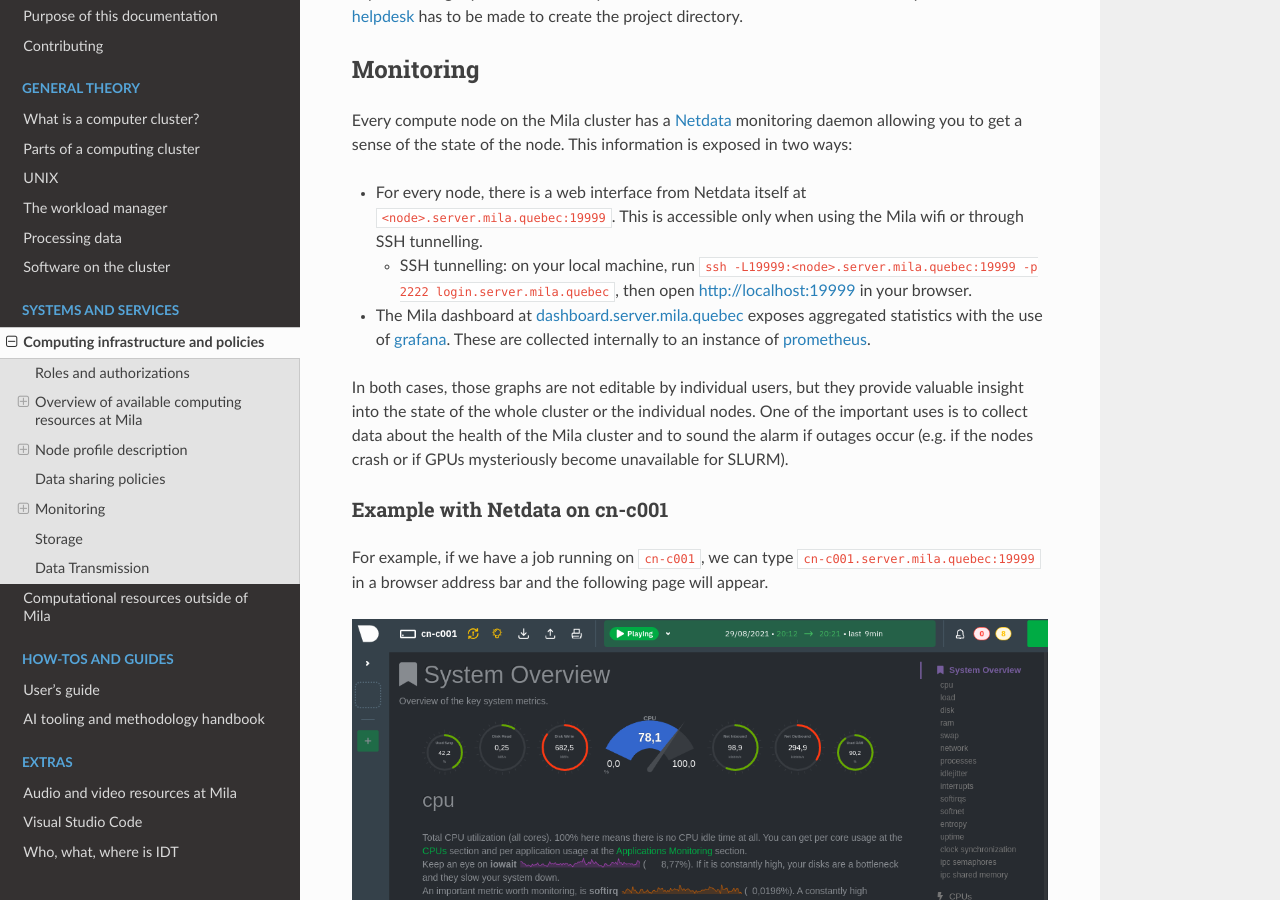
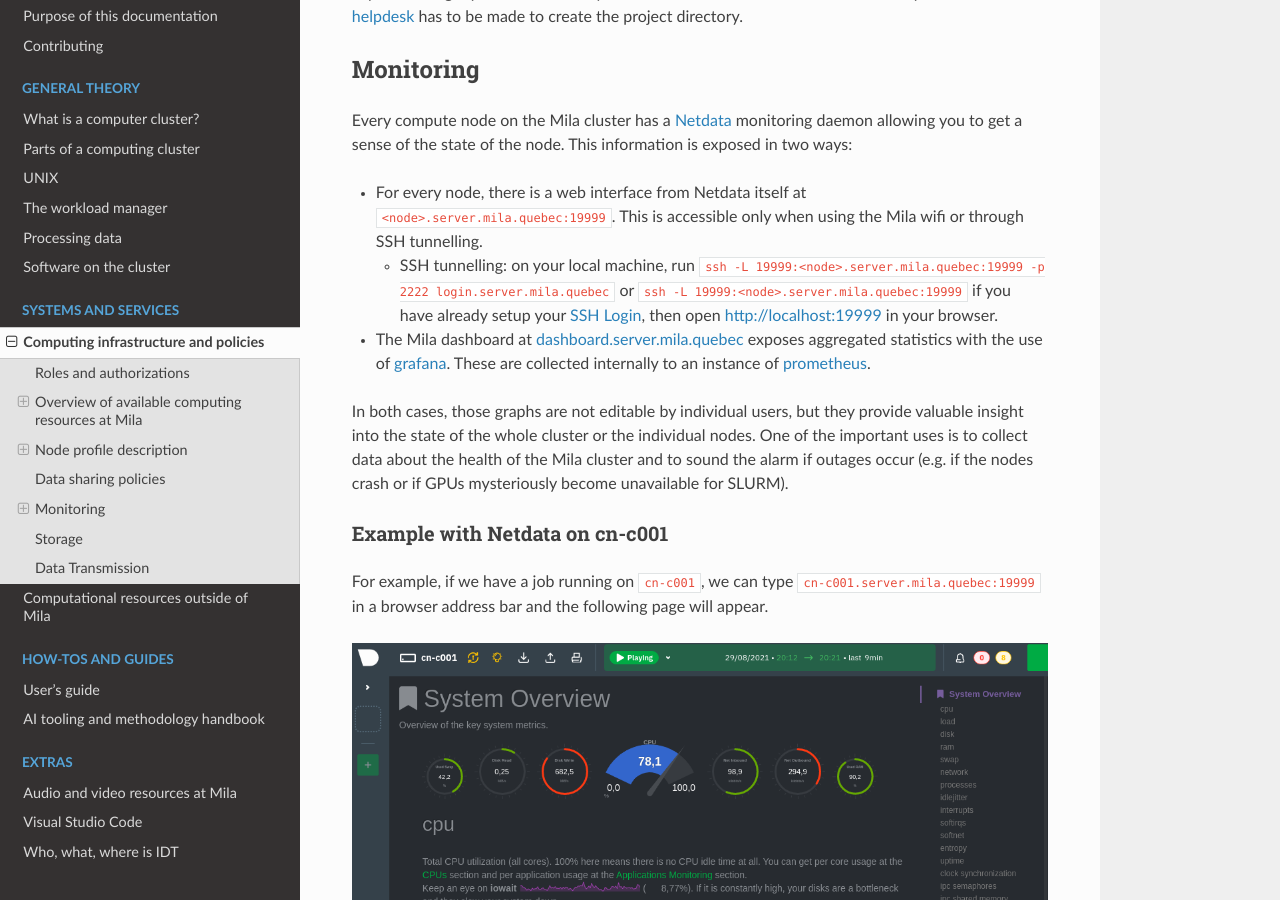
Before and after one commit to mila-iqia/mila-docs, a Sphinx documentation site: the page built from docs/Information.rst, in a window 1280 px wide and 900 px high, scrolled down 3316 px. Built offline with Sphinx 7.4.7 and the Read the Docs theme 2.0.0, drawn with Linux system fonts in a browser that asks for light colours.

Commit message:
Fix spacing for -L and add ssh config tunnelling
add space between -L and port
add info about using `mila` and not specifying port if user has setup public key login

```diff
--- a/docs/Information_monitoring.rst
+++ b/docs/Information_monitoring.rst
@@ -8,7 +8,7 @@
 * For every node, there is a web interface from Netdata itself at ``<node>.server.mila.quebec:19999``.
   This is accessible only when using the Mila wifi or through SSH tunnelling.
 
-  * SSH tunnelling: on your local machine, run ``ssh -L19999:<node>.server.mila.quebec:19999 -p 2222 login.server.mila.quebec``,
+  * SSH tunnelling: on your local machine, run ``ssh -L 19999:<node>.server.mila.quebec:19999 -p 2222 login.server.mila.quebec`` or ``ssh -L 19999:<node>.server.mila.quebec:19999`` if you have already setup your :ref:`SSH Login`,
     then open http://localhost:19999 in your browser.
 * The Mila dashboard at `dashboard.server.mila.quebec <https://dashboard.server.mila.quebec/>`_
   exposes aggregated statistics with the use of `grafana <https://grafana.com/>`_.
```
